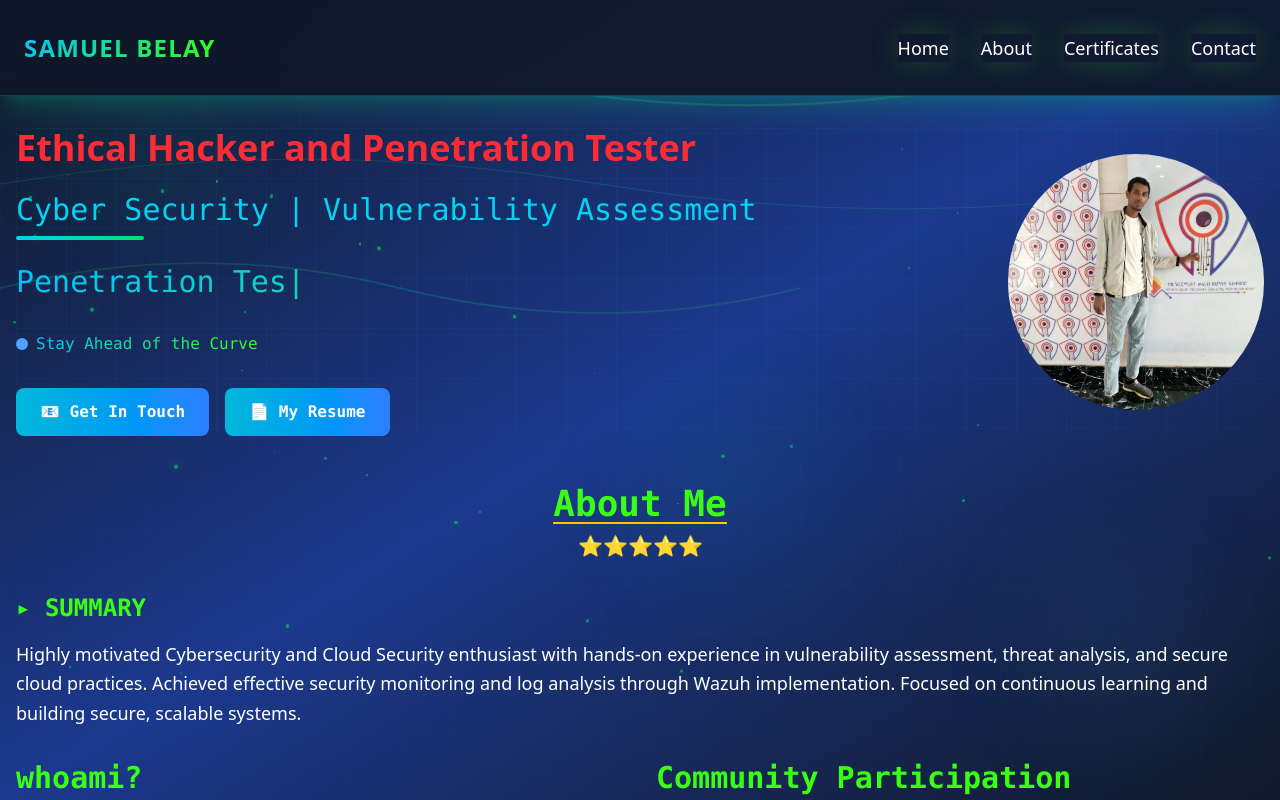
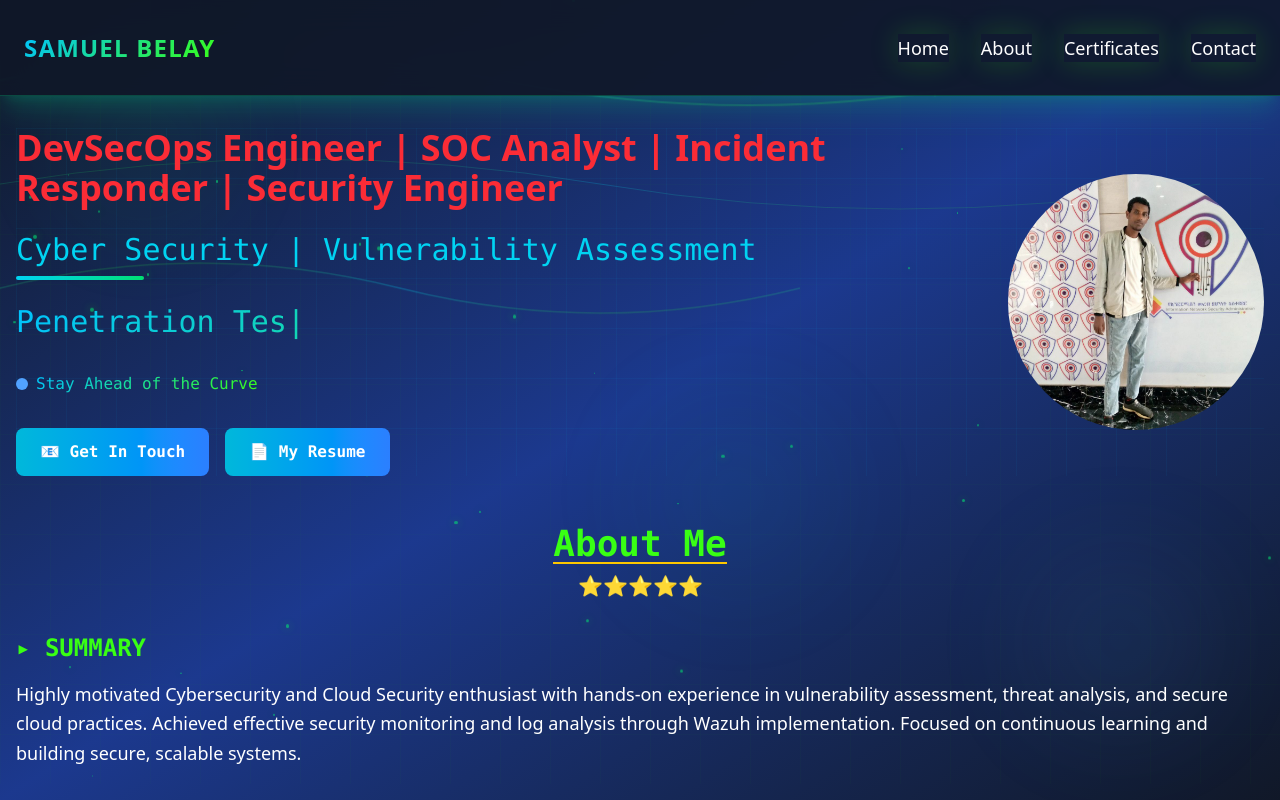
Before and after one commit to Anonimize4/mini-project-, a React (Vite) app: page / in a window 1280 px wide. Shown: the top 800 px of the page. Built offline with nearby package versions, Linux system fonts and the light colour scheme.

Commit message:
adding some data

```diff
--- a/src/components/HomeSection.tsx
+++ b/src/components/HomeSection.tsx
@@ -57,7 +57,7 @@ const HomeSection = () => {
             transition={{ duration: 0.5 }}
             className="text-4xl text-red-500 font-bold mb-6"
           >
-            Ethical Hacker and Penetration Tester
+            DevSecOps Engineer | SOC Analyst | Incident Responder | Security Engineer
           </motion.h1>
 
           <motion.div
@@ -122,7 +122,7 @@ const HomeSection = () => {
               whileTap={{ scale: 0.95 }}
               className="inline-block bg-gradient-to-r from-cyan-500 to-blue-500 hover:from-cyan-600 hover:to-blue-600 text-white font-bold py-3 px-6 rounded-lg font-mono transition-all duration-300"
             >
-          📄 My  Resume
+              📄 My  Resume
             </motion.a>
 
           </div>
--- a/src/components/ProjectsSection.tsx
+++ b/src/components/ProjectsSection.tsx
@@ -18,9 +18,9 @@ const ProjectsSection = () => {
       image: "/myprojects/nmap.png"
     },
     {
-      title: "OWASP Top 10 Testing",
-      description: "Tested OWASP Top 10 vulnerabilities (XSS, SQL Injection) in controlled lab environments using Burp Suite.",
-      image: "/myprojects/burp.png"
+      title: "LethCon - Cyber-Range Platform",
+      description: "●Designed and developed a cybersecurity cyber-range platform using PostgreSQL, Express.js, React, and Node.js to provide hands-on security training environments.\n●Developed CTF-style challenges and practical offensive and defensive security scenarios covering penetration testing, network defense, incident response, and phishing awareness.\n●Incorporated phishing-awareness exercises to help learners identify common phishing techniques, suspicious links, fraudulent communications, and social-engineering indicators.\n●Built backend",
+      image: "/myprojects/lethcon.png"
     },
     {
       title: "culture quest",
```
Also changed, not shown: public/myprojects/lethcon.png (added).
